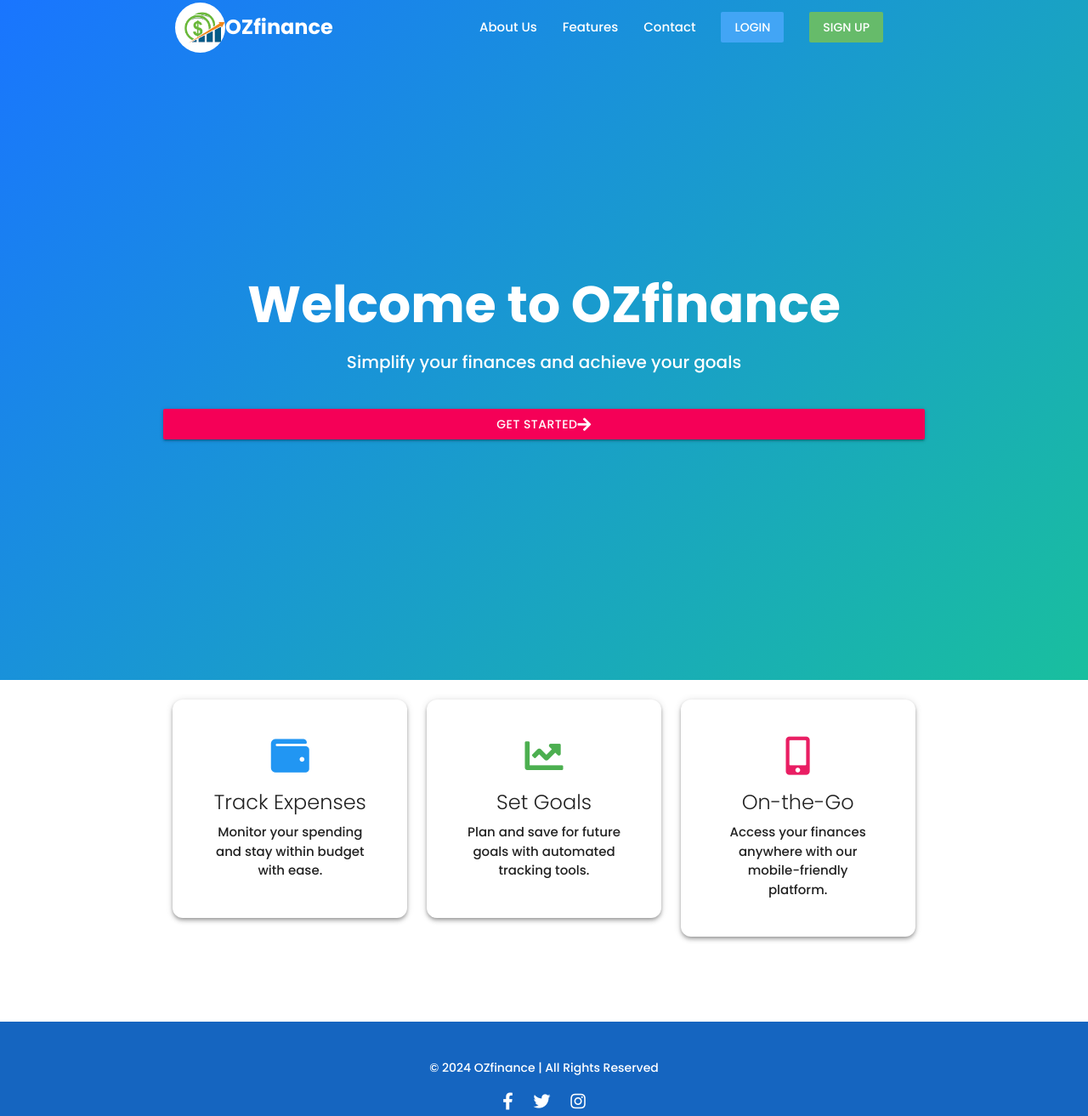
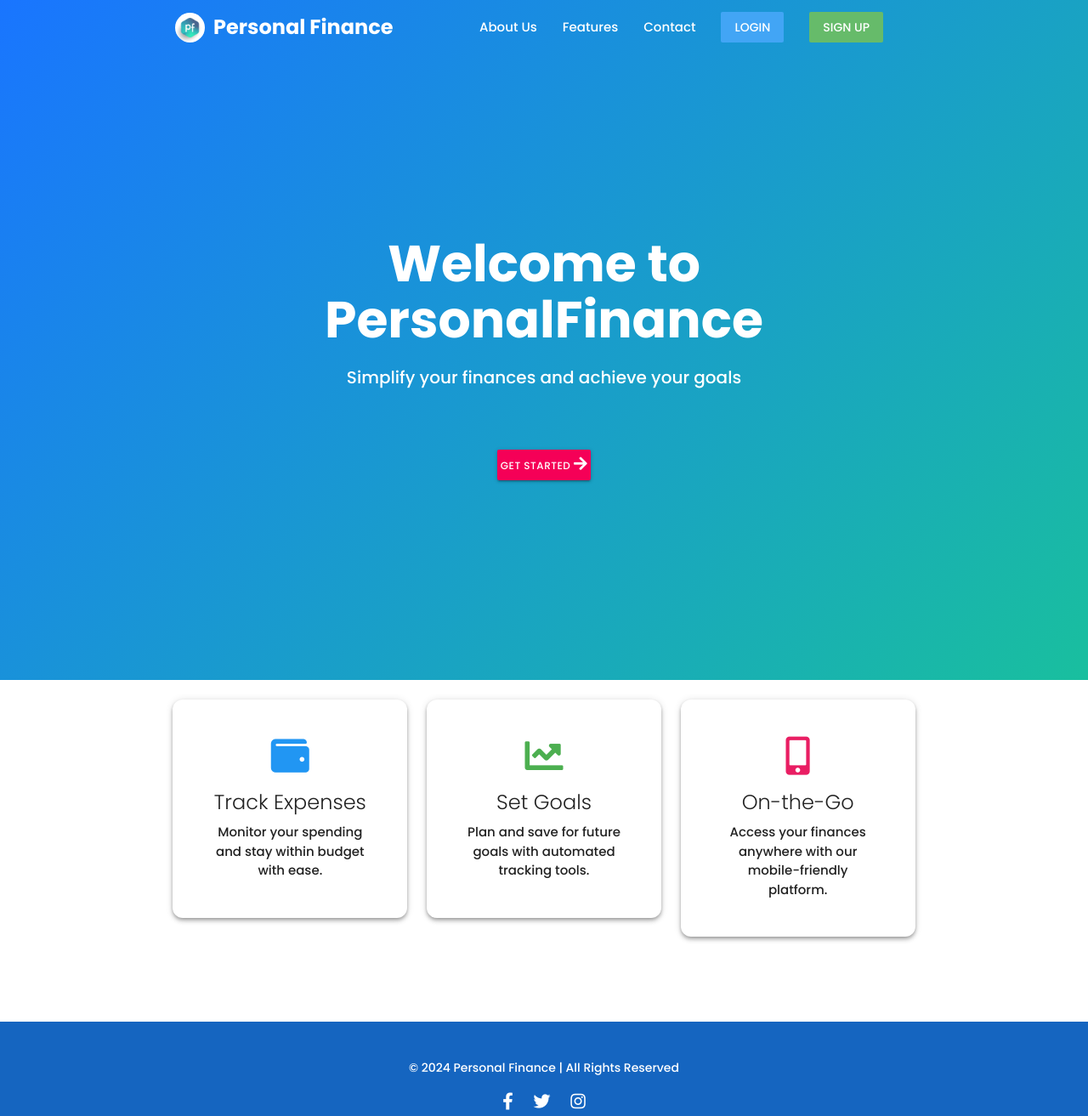
Before and after one commit to indravijay-bot/FianBro, a website: page frontend/views/index.html in a window 1280 px wide. Shown: the whole page at 85% size. Drawn offline with nearby package versions, Linux system fonts and the light colour scheme.

Commit message:
Refiened the UI for landing page

```diff
--- a/frontend/css/styles.css
+++ b/frontend/css/styles.css
@@ -83,6 +83,10 @@ nav .brand-logo {
     display: flex;
     align-items: center;
     margin-left: 0;
+}
+
+nav .brand-logo img {
+    margin-right: 10px; /* Add space between logo and title */
 }
 
 nav .right {
--- a/frontend/js/home.js
+++ b/frontend/js/home.js
@@ -2,7 +2,6 @@
 
 
 function aboutUS() {
-    alert("hello")
     window.location.href = "./about-us.html";
 }
 
--- a/frontend/views/index.html
+++ b/frontend/views/index.html
@@ -4,7 +4,7 @@
 <head>
     <meta charset="UTF-8">
     <meta name="viewport" content="width=device-width, initial-scale=1.0">
-    <title>OZfinance - Personal Finance</title>
+    <title> Personal Finance </title>
 
     <!-- Import Materialize CSS and Google Fonts -->
     <link href="https://cdnjs.cloudflare.com/ajax/libs/materialize/1.0.0/css/materialize.min.css" rel="stylesheet">
@@ -19,8 +19,9 @@
     <section class="hero-section">
         <nav class="transparent z-depth-0">
             <div class="nav-wrapper container">
+
                 <a href="index.html" class="brand-logo left-align">
-                    <img src="../images/logo3.jpg" alt="Logo" class="circle responsive-img"> OZfinance
+                    <img src="../images/pf logo_resize 2.jpg" alt="Logo" class="circle responsive-img"> Personal Finance
                 </a>
                 <ul id="nav-mobile" class="right hide-on-med-and-down">
                     <li><a class="white-text" onclick="aboutUS()">About Us</a></li>
@@ -34,10 +35,14 @@
 
 
        <div class="container center-align">
-    <h1 class="hero-title white-text">Welcome to OZfinance</h1>
+    <h1 class="hero-title white-text">Welcome to PersonalFinance</h1>
     <p class="hero-subtitle white-text">Simplify your finances and achieve your goals</p>
-    <a class="btn-small waves-effect waves-light pink accent-3 hoverable" onclick="signUp()" style="margin-top: 30px; display: flex; align-items: center; justify-content: center; height: 36px; padding: 0 12px; font-size: 14px;">
+    <a class="btn-small waves-effect waves-light pink accent-3 hoverable" onclick="signUp()" style="margin-top: 30px; align-items: center; justify-content: center; height: 36px; padding: 0 4px; font-size: 12px;">
         Get Started <i class="fas fa-arrow-right"></i>
+    </a>
+
+
+
     </a>
 </div>
 
@@ -81,7 +86,7 @@
 
     <!-- Footer -->
     <footer class="blue darken-3 white-text center-align" style="padding: 30px 0; margin-top: 50px;">
-        <p>&copy; 2024 OZfinance | All Rights Reserved</p>
+        <p>&copy; 2024 Personal Finance | All Rights Reserved</p>
         <a href="#" class="white-text"><i class="fab fa-facebook-f"></i></a>
         <a href="#" class="white-text"><i class="fab fa-twitter"></i></a>
         <a href="#" class="white-text"><i class="fab fa-instagram"></i></a>
```
Also changed, not shown: frontend/views/about-us.html (+7 -7 lines), frontend/views/contact.html (+3 -3 lines), frontend/views/features.html (+3 -3 lines), frontend/images/logo.png (deleted), frontend/images/logo2.jpg (deleted), frontend/images/pf logo_resize 2.jpg (added), frontend/images/pf logo_resize1.jpg (added), frontend/images/pf_logo-removebg-preview.png (added), frontend/images/pf_logo_2-removebg-preview.png (added).
